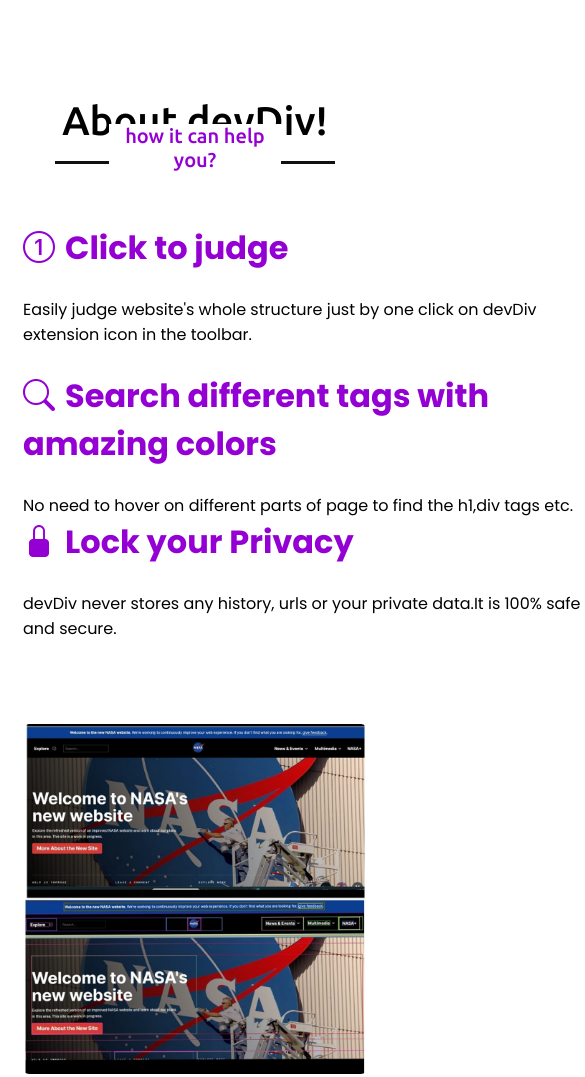
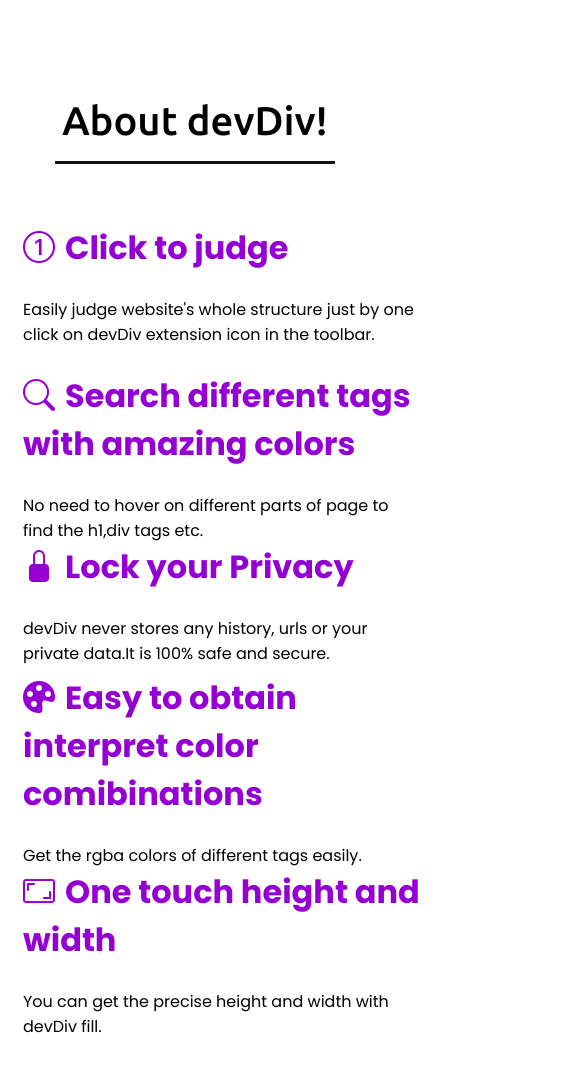
Before and after one commit to Shreyans2004/devDiv_webpage, a plain HTML site: page index.html in a window 390 px wide. Shown: the part 846-1923 px from the top of the page, 585 px wide, since content can reach past the window. Drawn offline with nearby package versions, Linux system fonts and the light colour scheme.

Commit message:
Update style.css with some responsiveness

```diff
--- a/style.css
+++ b/style.css
@@ -4,51 +4,7 @@
   color:darkorange;
 }
 
-#div_12{
-  width:1200px;
-  height:300px;
 
-  display: flex;
-
-  justify-content: center;
-  align-items: center;
-  flex-direction: column;
-}
-p i{
-  font-size: 2rem;
-  margin-right: 10px;
-  color: #9400D3;
-}
-p b{
-  font-size:2rem;
-  color: #9400D3;
-}
-.color_3{
-  color:#9400D3;
-}
-#div_12_1{
-
-  width:1200px;
-  height:300px;
-
-  display: flex;
-  justify-content: center;
-
-
-
-}
-
-.features{
-
-  font-size: 2rem;
-  font-weight: bolder;
-  margin-bottom: 30px;
-}
-.color_1{
-color:  #9400D3;
-font-size: 4rem;
-font-weight: bolder;
-}
 * {
   margin: 0;
   padding: 0;
@@ -754,3 +710,59 @@
 ::-webkit-scrollbar-thumb:hover {
   background: #9400D3;
 }
+#div_12{
+  width:1200px;
+  height:550px;
+  display: flex;
+
+  flex-direction: row !important;
+
+}
+
+p i{
+  font-size: 2rem;
+  margin-right: 10px;
+  color: #9400D3;
+}
+p b{
+  font-size:2rem;
+  color: #9400D3;
+}
+.color_3{
+  color:#9400D3;
+}
+#div_12_1{
+  width:1200px;
+  height:300px;
+
+  display: flex;
+
+}
+@media (max-width: 1000px) {
+  #div_12_1 {
+    flex-wrap: wrap;
+    width:400px;
+  }
+  #div_12{
+    height: 800px;
+  }
+  .about .title::after{
+    display: none;
+  }
+}
+#div_13{
+  height:450px;
+}
+
+
+.features{
+
+  font-size: 2rem;
+  font-weight: bolder;
+  margin-bottom: 30px;
+}
+.color_1{
+color:  #9400D3;
+font-size: 4rem;
+font-weight: bolder;
+}
```
